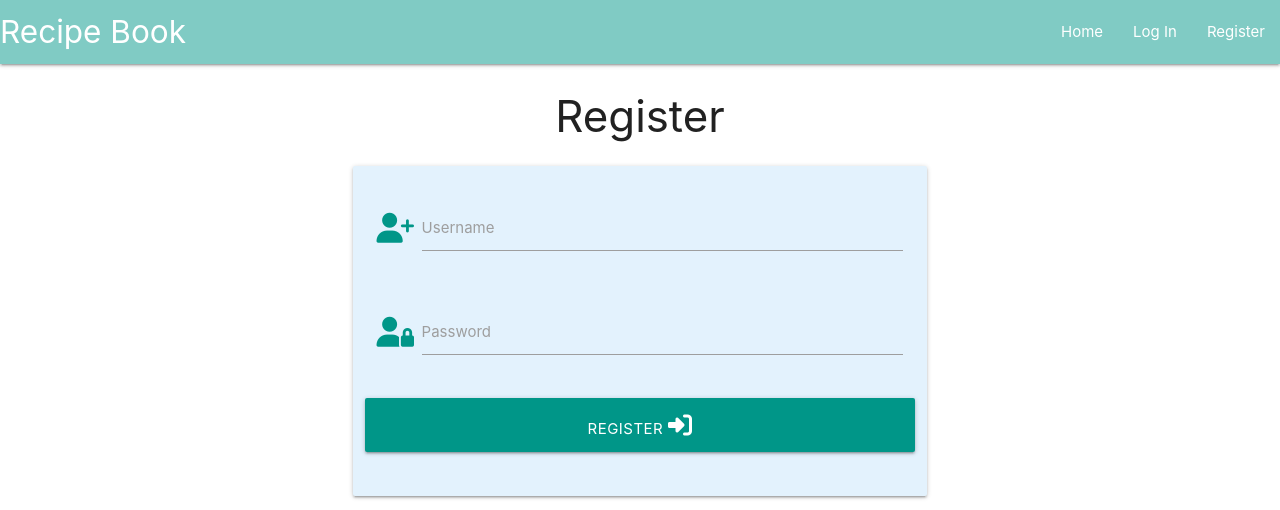
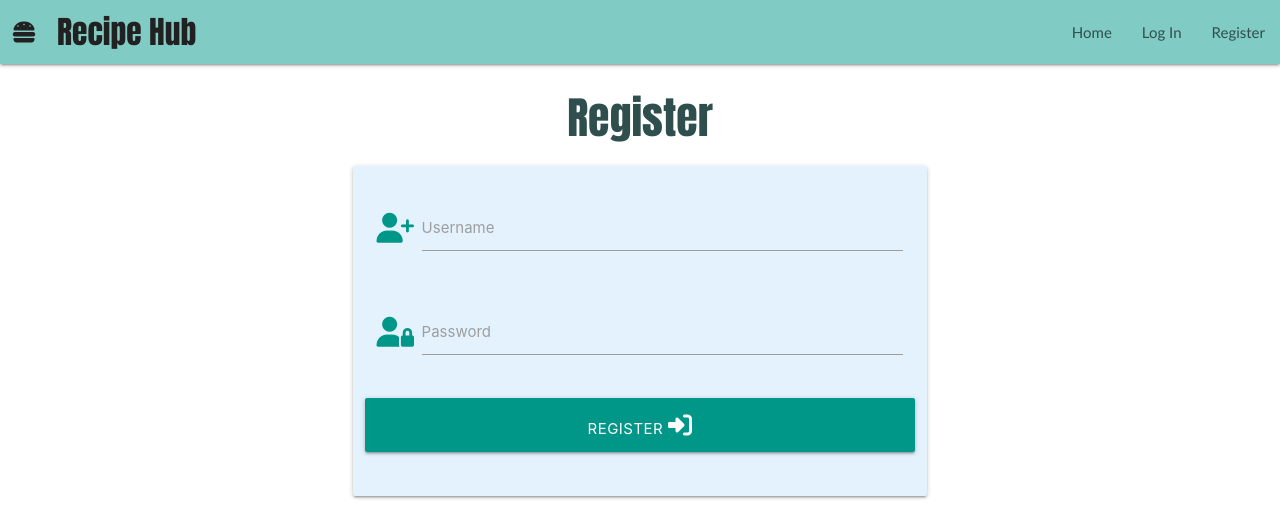
Before and after one commit to Jenkimdev/recipe-book, a Flask app: page /register in a window 1280 px wide. Shown: the top 510 px of the page. Run offline with Flask 3, Linux system fonts and the light colour scheme; some libraries are stand-ins or nearby versions.

Commit message:
Made finishing touches to project.

```diff
--- a/app.py
+++ b/app.py
@@ -80,10 +80,10 @@ def login():
 def profile(username):
     #Collect session user's name from the database
     username = mongo.db.users.find_one({"username": session["user"]})["username"]
-
+    my_recipes = mongo.db.recipes.find({"author_name" : session["user"]})
 
     if session["user"]:
-        return render_template("profile.html", username=username)
+            return render_template("profile.html", username=username, my_recipes=my_recipes)
 
     return redirect(url_for("login"))
 
--- a/static/css/style.css
+++ b/static/css/style.css
@@ -5,3 +5,23 @@
 .collapsible-header .gap{
     margin-left: 2%;
 }
+
+h3 {
+    font-family: Impact, Haettenschweiler, 'Arial Narrow Bold', sans-serif;
+    color: darkslategray;
+}
+
+.brand-logo {
+    font-family: Impact, Haettenschweiler, 'Arial Narrow Bold', sans-serif;
+    color: darkslategray;
+}
+
+.brand-logo i {
+    padding-left: 12px;
+    padding-right: 6px;
+}
+
+.nav-wrapper ul li a {
+    color: darkslategray;
+    font-family: 'Gill Sans', 'Gill Sans MT', Calibri, 'Trebuchet MS', sans-serif;
+}
--- a/templates/base.html
+++ b/templates/base.html
@@ -19,7 +19,7 @@
         <!-- Main Navigation Bar -->
         <nav class="teal lighten-3">
             <div class="nav-wrapper">
-              <a href="{{url_for('get_recipes')}}" class="brand-logo">Recipe Book</a>
+              <a href="{{url_for('get_recipes')}}" class="brand-logo grey-text text-darken-4"><i class="prefix fa-solid fa-burger"></i>Recipe Hub</a>
               <a href="#" data-target="mobile-demo" class="sidenav-trigger"><i class="fas fa-bars"></i></a>
               <ul class="right hide-on-med-and-down">
                     <li><a href="{{url_for('get_recipes')}}">Home</a></li>
--- a/templates/login.html
+++ b/templates/login.html
@@ -10,7 +10,7 @@
         <div class="row">
           <div class="input-field col s12">
             <i class="fas fa-address-card prefix teal-text"></i>
-            <input name="username" minlength="8" pattern="^[a-zA-Z0-9]{8,12}$" maxlength="15" required id="username" class="validate"></input>
+            <input type="text" name="username" minlength="8" pattern="^[a-zA-Z0-9]{8,12}$" maxlength="15" required id="username" class="validate"></input>
             <label for="username">Username</label>
           </div>
         </div>
--- a/templates/register.html
+++ b/templates/register.html
@@ -10,7 +10,7 @@
         <div class="row">
           <div class="input-field col s12">
             <i class="fas fa-user-plus prefix teal-text"></i>
-            <input name="username" minlength="8" pattern="^[a-zA-Z0-9]{8,12}$" maxlength="15" required id="username" class="validate"></input>
+            <input type="text" name="username" minlength="8" pattern="^[a-zA-Z0-9]{8,12}$" maxlength="15" required id="username" class="validate"></input>
             <label for="username">Username</label>
           </div>
         </div>
@@ -18,7 +18,7 @@
         <div class="row">
           <div class="input-field col s12">
             <i class="fas fa-user-lock prefix teal-text"></i>
-            <input name="password" minlength="8" maxlength="15" pattern="^[a-zA-Z0-9\W+]{8,12}$" required id="password" type="password" class="validate">
+            <input name="password" minlength="8" maxlength="15" pattern="^[a-zA-Z0-9\W+]{8,12}$" required id="password" type="password" class="icon_prefix validate">
             <label for="password">Password</label>
           </div>
         </div>
```
Also changed, not shown: templates/profile.html (+6 -3 lines).
